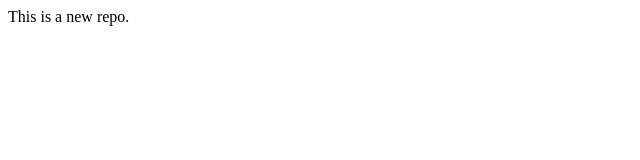
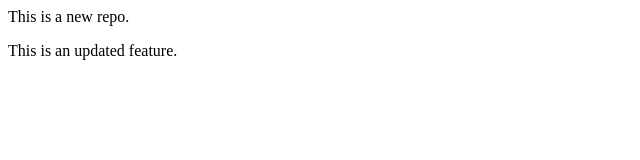
Before and after one commit to DineshSa90/localrepo, a plain HTML site: page Index.html in a window 1280 px wide. Shown: the whole page, without its empty margins (0-640 px from the left). Drawn offline with Linux system fonts and the light colour scheme.

Commit message:
Add new feature

```diff
--- a/Index.html
+++ b/Index.html
@@ -1 +1,2 @@
 <p> This is a new repo.</p>
+<p> This is an updated feature.</p>
```
